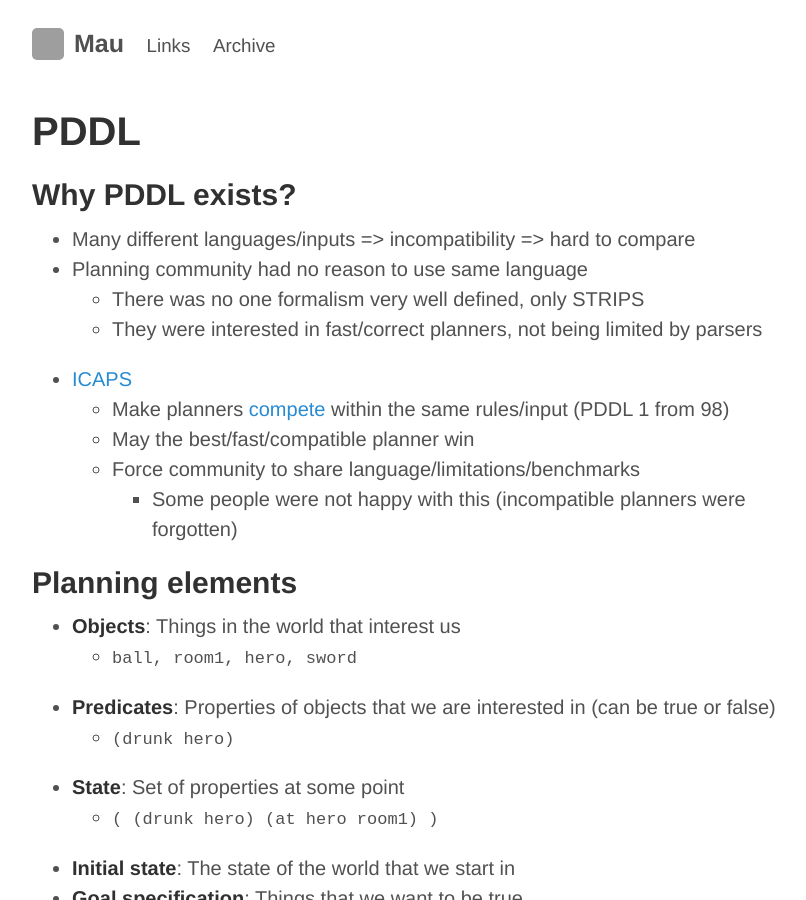
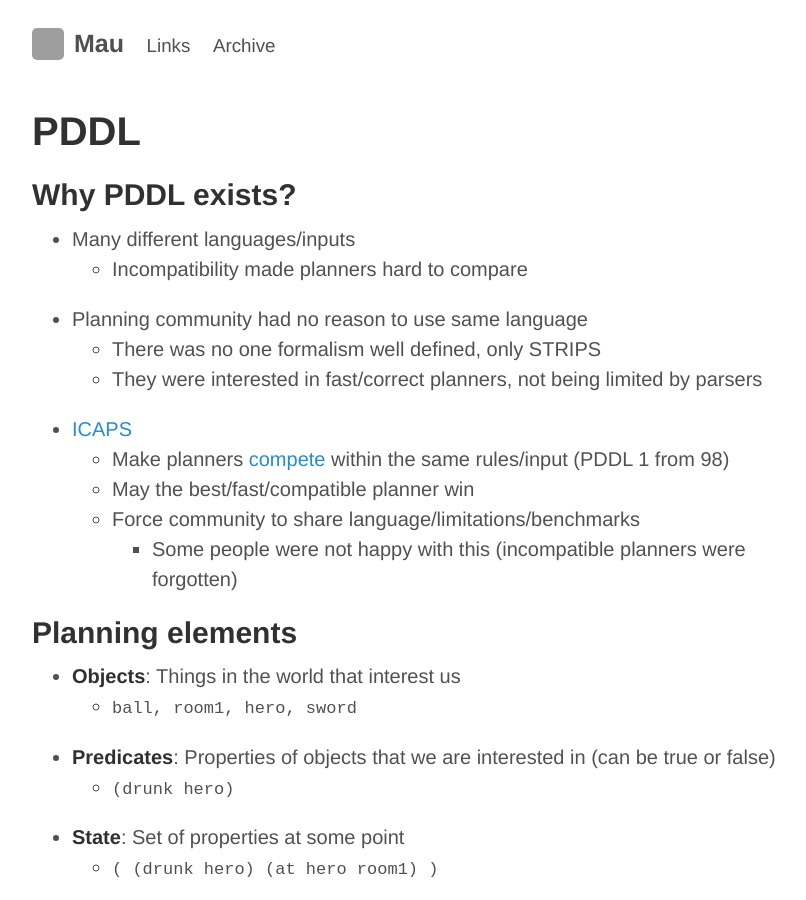
Before and after one commit to Maumagnaguagno/maumagnaguagno.github.io, a Jekyll site: the page built from pddl.md, in a window 1280 px wide and 900 px high. Shown: the whole window, without its empty margins (228-1034 px from the left). Built offline with Jekyll 4.4.1, drawn with Linux system fonts in a browser that asks for light colours; our own code applies the rules of GitHub Pages for plain Markdown files; grey boxes are pictures that could not be loaded.

Commit message:
PDDL update

````diff
--- a/pddl.md
+++ b/pddl.md
@@ -7,9 +7,10 @@ category: pddl
 # PDDL
 
 ## Why PDDL exists?
-- Many different languages/inputs => incompatibility => hard to compare
+- Many different languages/inputs
+  - Incompatibility made planners hard to compare
 - Planning community had no reason to use same language
-  - There was no one formalism very well defined, only STRIPS
+  - There was no one formalism well defined, only STRIPS
   - They were interested in fast/correct planners, not being limited by parsers
 
 - [ICAPS](http://www.icaps-conference.org/)
@@ -33,7 +34,7 @@ category: pddl
 ## Domain
 
 ```elisp
-; Domain - this is  a comment
+; Domain - this is a comment
 (define (domain hanoi)
   (:requirements :strips :negative-preconditions :equality )
   (:predicates (clear ?x) (on ?x ?y) (smaller ?x ?y) )
@@ -73,9 +74,9 @@ category: pddl
   )
 
   (:goal (and
+    (on d1 d2)
+    (on d2 d3)
     (on d3 peg3)
-    (on d2 d3)
-    (on d1 d2)
   ))
 )
 ```
````
